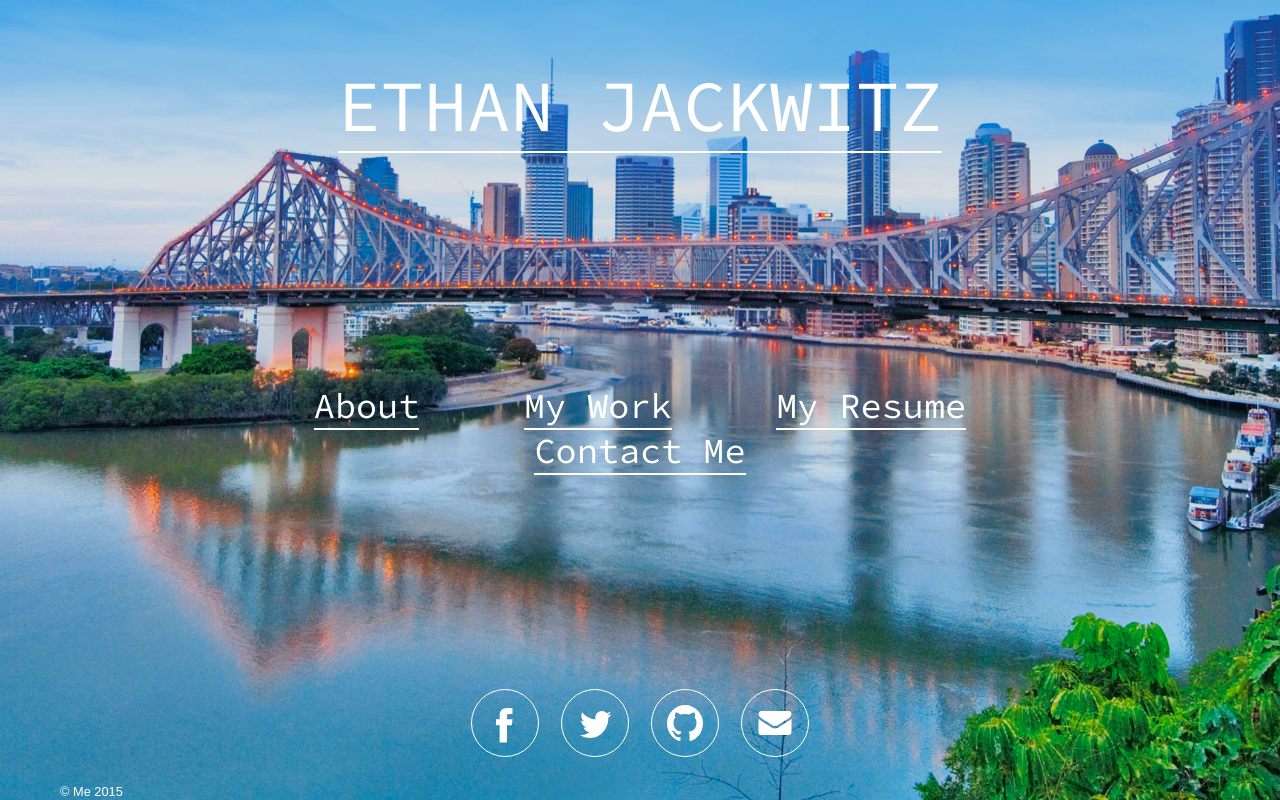
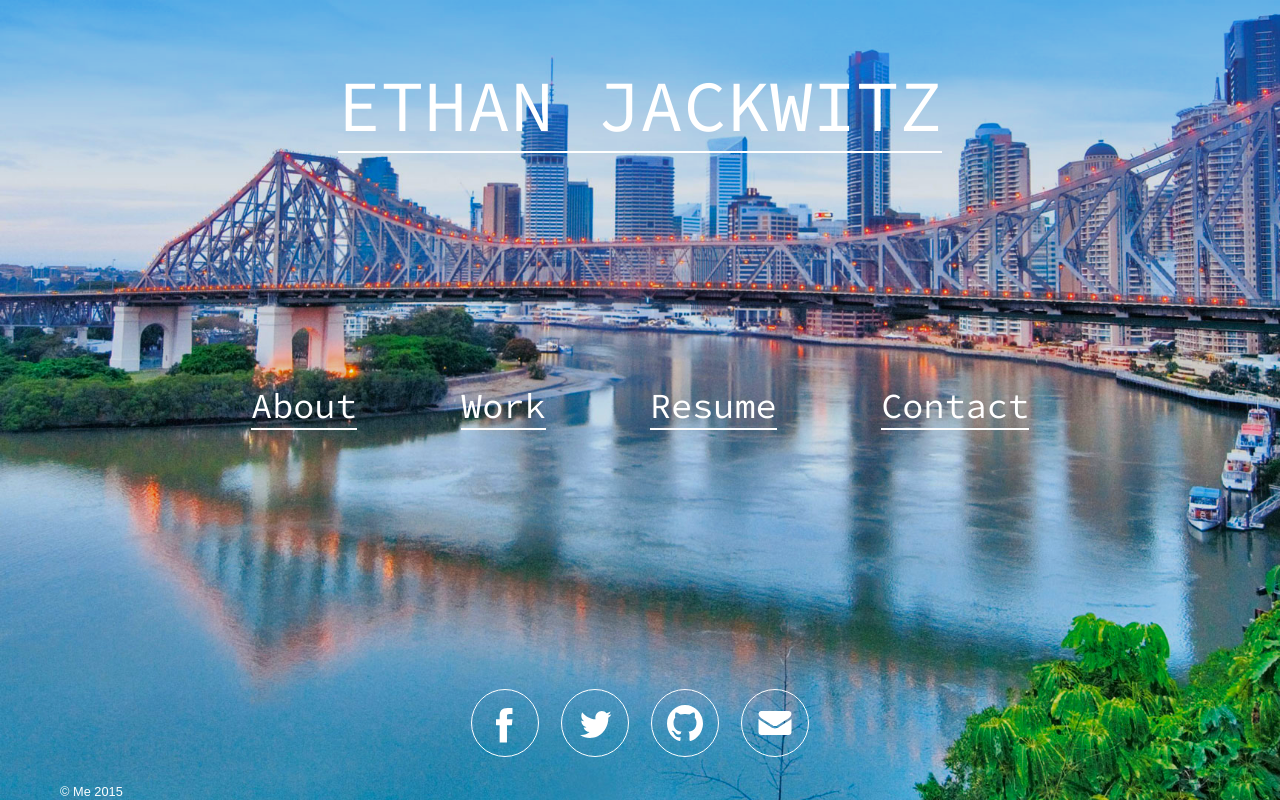
Before and after one commit to VDKA/vdka.github.io, a plain HTML site: page index.html in a window 1280 px wide. Drawn offline with Linux system fonts and the light colour scheme.

Commit message:
Changed the link titles on the main page.
Signed-off-by: Ethan Jackwitz <ethanjackwitz@gmail.com>

```diff
--- a/index.html
+++ b/index.html
@@ -13,9 +13,9 @@
 		</header>
 		<ul class="mainLinks">
 			<li class="link"><a class="textualLink" href="/underconstruction.html">About</a></li>
-			<li class="link"><a class="textualLink" href="/underconstruction.html">My Work</a></li>
-			<li class="link"><a class="textualLink" href="/underconstruction.html">My Resume</a></li>
-			<li class="link"><a class="textualLink" href="/underconstruction.html">Contact Me</a></li>
+			<li class="link"><a class="textualLink" href="/underconstruction.html">Work</a></li>
+			<li class="link"><a class="textualLink" href="/underconstruction.html">Resume</a></li>
+			<li class="link"><a class="textualLink" href="/underconstruction.html">Contact</a></li>
 		</ul>
 		<ul class="footerLinks">
 			<li class="footerLink">
```
